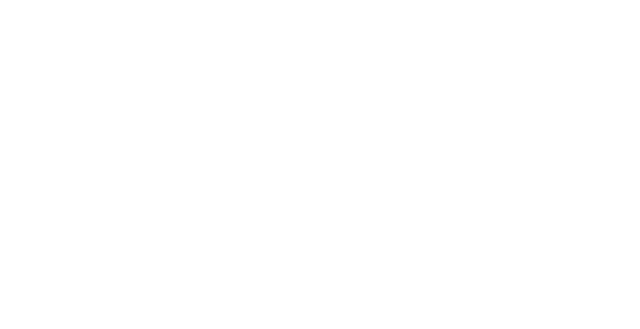
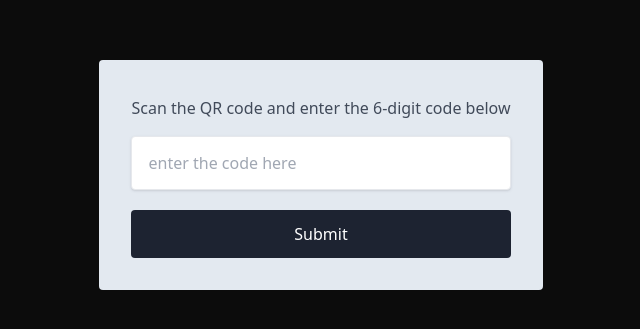
Before and after one commit to jgbattung/Secuna-FE-Exam, a React (Create React App) app: page /verify in a window 1280 px wide. Shown: the part 217-546 px from the top of the page, without its empty margins (319-959 px from the left). Built offline with nearby package versions, Linux system fonts and the light colour scheme.

Commit message:
added reroute to verification page for qr code on successful login

```diff
--- a/src/App.js
+++ b/src/App.js
@@ -5,6 +5,7 @@ import DefaultPage from './components/DefaultPage';
 import Register from './components/Register';
 import Login from './components/Login';
 import Dashboard from './components/Dashboard';
+import Verify from './components/Verify'
 
 function App() {
   return (
@@ -20,9 +21,9 @@ function App() {
         <Route exact path="/login">
           {<Login />}
         </Route>
-        {/* <Route exact path="/verify">
+        <Route exact path="/verify">
           {<Verify />}
-        </Route> */}
+        </Route>
         <Route exact path="/dashboard">
           {<Dashboard />}
         </Route>
--- a/src/components/Login.js
+++ b/src/components/Login.js
@@ -3,6 +3,7 @@ import { useState, useEffect } from "react";
 import { Link } from 'react-router-dom';
 import { useHistory } from "react-router-dom";
 import logIn from "../utilities/login";
+
 
 function Login () {
     const [ formData, setFormData ] = useState({
@@ -14,17 +15,16 @@ function Login () {
         message: null,
         two_fa_qr_url: null,
         two_fa_enabled: false,
+        access_token: null,
         errors: null
     });
-
-    const [qrcode, setQrcode] = useState(false)
 
     const history = useHistory()
 
     useEffect( () => {
         if (logInUserData.two_fa_qr_url) {
             window.open(logInUserData.two_fa_qr_url, '_blank')
-            setQrcode(true)
+            history.push('/verify')
         }
     })
 
@@ -35,6 +35,8 @@ function Login () {
     const [ alertIncomepleteInput, setalertIncomepleteInput ] = useState(false);
 	const [ alertError, setAlertError ] = useState(false);
 	const [ alertSuccess, setAlertSuccess ] = useState(false);
+
+    // Login
 
     function handleChange (e) {
 		setFormData((prevFormData) => {
@@ -72,6 +74,7 @@ function Login () {
             email: formData.email,
             password: formData.password
         })
+        // window.open(logInUserData.two_fa_qr_url, '_blank')
         console.warn("response", response)
         console.warn("2fa", response.two_fa_qr_url)
         setlogInUserData(response)
@@ -79,24 +82,6 @@ function Login () {
 
     return (
         <div className="grid h-screen place-items-center">
-            {qrcode && (
-                <div className="absolute inset-0 flex justify-center items-center z-10 bg-black opacity-95">
-                    <div className="grid h-screen place-items-center">
-                        <div>
-                            <div className="bg-slate-200 shadow-2xl rounded px-8 pt-6 pb-8 mb-4">
-                                <form>
-                                    <label className="block mt-3 text-gray-700 text-base font-medium mb-4" htmlFor="qrcode">Scan the QR code and enter the 6-digit code below</label>
-                                    <input className="shadow appearance-none text-base border rounded w-full py-4 px-4 text-gray-700 leading-tight focus:outline-none focus:shadow-outline" type="number" id="qrcode" name="qrcode" placeholder="enter the code here" />
-                                    <button
-                                    className="bg-gray-900 w-full mt-5 transition-all hover:bg-black text-white font-medium py-3 px-6 rounded focus:outline-none focus:shadow-outline"
-                                    type="submit"
-                                    >Submit</button>
-                                </form>
-                            </div>
-                        </div>
-                    </div>
-                </div>
-            )}
             <div>
                 <div className="mb-2">
                     <h2 className="flex justify-center text-3xl font-bold pb-3 mt-10">Login to your account</h2>
--- /dev/null
+++ b/src/components/Verify.js
@@ -0,0 +1,47 @@
+import React from "react";
+import { useState } from "react";
+import { Link } from 'react-router-dom';
+import verification from "../utilities/verification";
+
+function Verify () {
+    const [qrData, setQRData] = useState({qrcode: ''})
+
+    function handleQRChange (e) {
+		setQRData((prevFormData) => {
+			return {
+				...prevFormData,
+				[e.target.name]: e.target.value
+			};
+		});
+	}
+
+    console.warn("qrData", qrData)
+
+    return (
+        <div className="absolute inset-0 flex justify-center items-center z-10 bg-black opacity-95">
+                        <div className="grid h-screen place-items-center">
+                            <div>
+                                <div className="bg-slate-200 shadow-2xl rounded px-8 pt-6 pb-8 mb-4">
+                                <form>
+                                <label className="block mt-3 text-gray-700 text-base font-medium mb-4" htmlFor="qrcode">Scan the QR code and enter the 6-digit code below</label>
+                                <input className="shadow appearance-none text-base border rounded w-full py-4 px-4 text-gray-700 leading-tight focus:outline-none focus:shadow-outline"
+                                type="number"
+                                id="qrcode"
+                                name="qrcode"
+                                placeholder="enter the code here"
+                                onChange={handleQRChange}
+                                value={qrData.qrcode}
+                                />
+                                <button
+                                className="bg-gray-900 w-full mt-5 transition-all hover:bg-black text-white font-medium py-3 px-6 rounded focus:outline-none focus:shadow-outline"
+                                type="submit"
+                                >Submit</button>
+                            </form>
+                        </div>
+                    </div>
+                </div>
+            </div>
+    )
+}
+
+export default Verify
--- /dev/null
+++ b/src/utilities/verification.js
@@ -0,0 +1,25 @@
+async function verification (user) {
+    const qrcode = user.qrcode
+
+    const apiSettings = {
+        method: 'post',
+        body: JSON.stringify(qrcode),
+        headers: {
+            'Accept': 'application/json',
+            'Content-Type': 'application/json'
+        }
+    };
+
+    const response = await fetch('http://ec2-18-139-110-167.ap-southeast-1.compute.amazonaws.com/api/v1/2fa/verify', apiSettings)
+    const data = await response.json()
+
+    const apiResponse = {
+        code: user.code,
+        errors: data.errors ? data.errors : null
+    }
+
+    return apiResponse
+
+}
+
+export default verification
```
